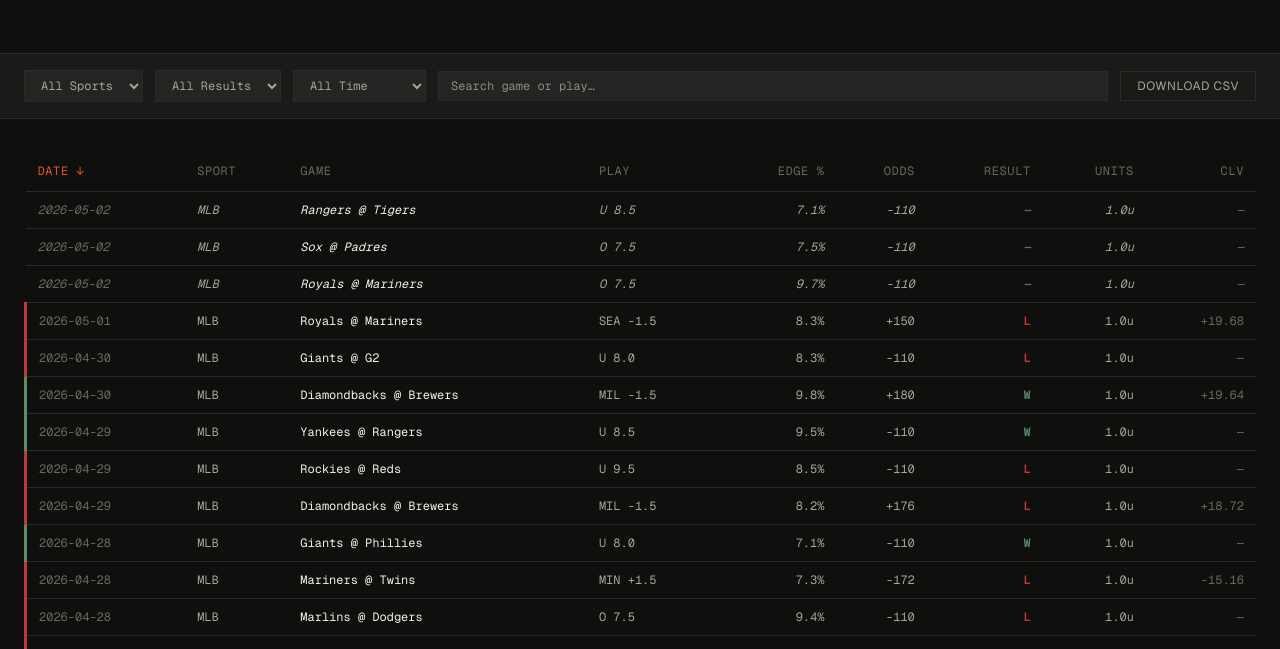
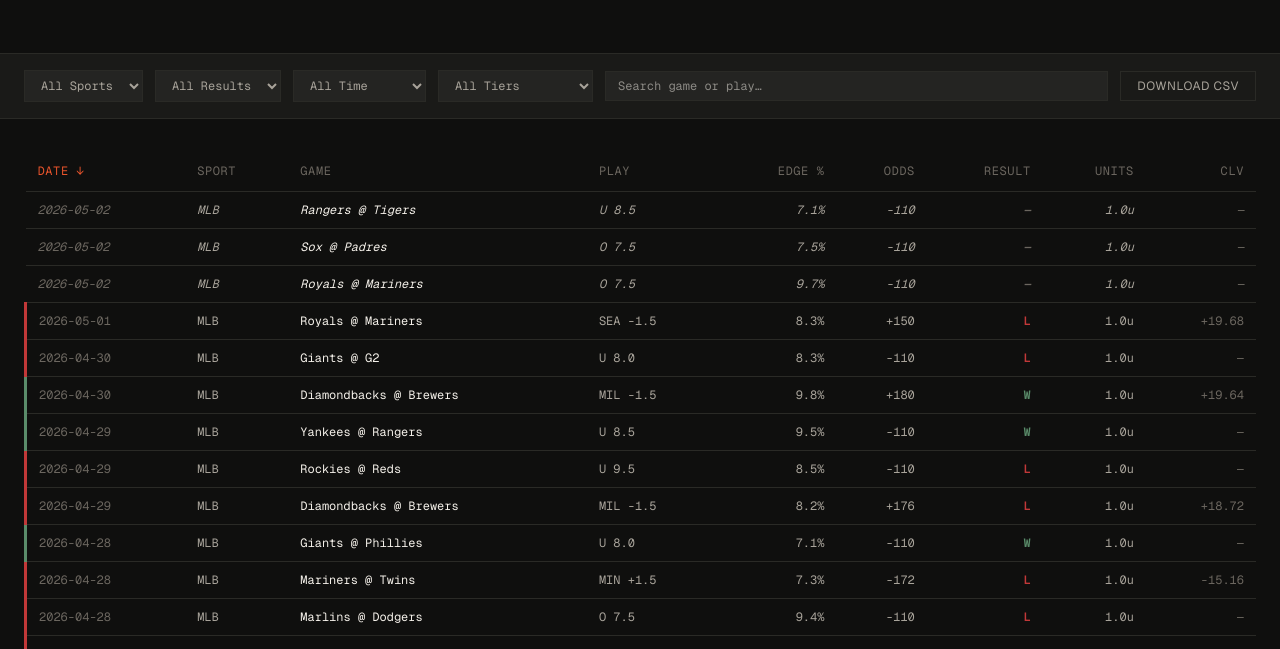
Before and after one commit to spencecc/outlier-sports-, a Next.js app: page /bet-log in a window 1280 px wide. Shown: the part 261-910 px from the top of the page. Built offline with nearby package versions, Linux system fonts and the light colour scheme.

Commit message:
Add tier filter and HC badge to bet log; export tier field

```diff
--- a/src/app/bet-log/page.tsx
+++ b/src/app/bet-log/page.tsx
@@ -10,6 +10,7 @@ type SortKey = keyof Bet;
 type SortDir = "asc" | "desc";
 type ResultFilter = "all" | "win" | "loss" | "push" | "pending";
 type DateFilter = "all" | "2026" | "last30" | "last7";
+type TierFilter = "all" | "High Conviction" | "Standard Edge";
 
 const PAGE_SIZE = 50;
 
@@ -76,6 +77,7 @@ export default function BetLogPage() {
   const [sportFilter, setSportFilter] = useState("all");
   const [resultFilter, setResultFilter] = useState<ResultFilter>("all");
   const [dateFilter, setDateFilter] = useState<DateFilter>("all");
+  const [tierFilter, setTierFilter] = useState<TierFilter>("all");
   const [search, setSearch] = useState("");
   const [page, setPage] = useState(1);
 
@@ -102,6 +104,8 @@ export default function BetLogPage() {
       rows = rows.filter((b) => withinDays(b.date, 30));
     if (dateFilter === "last7")
       rows = rows.filter((b) => withinDays(b.date, 7));
+    if (tierFilter !== "all")
+      rows = rows.filter((b) => (b as Bet & { tier?: string }).tier === tierFilter);
     if (search.trim()) {
       const q = search.toLowerCase();
       rows = rows.filter(
@@ -217,6 +221,22 @@ export default function BetLogPage() {
             <option value="last7">Last 7 Days</option>
           </select>
 
+          {/* Tier */}
+          <select
+            value={tierFilter}
+            onChange={(e) => { setTierFilter(e.target.value as TierFilter); setPage(1); }}
+            className="px-3 py-1.5 text-xs font-mono border outline-none"
+            style={{
+              backgroundColor: "var(--bg-surface-2)",
+              borderColor: "var(--border)",
+              color: "var(--text-secondary)",
+            }}
+          >
+            <option value="all">All Tiers</option>
+            <option value="High Conviction">High Conviction</option>
+            <option value="Standard Edge">Standard Edge</option>
+          </select>
+
           {/* Search */}
           <input
             type="text"
@@ -293,8 +313,16 @@ export default function BetLogPage() {
                     <td className="py-2.5 px-3 max-w-48 truncate" style={{ color: "var(--text-primary)" }}>
                       {bet.game}
                     </td>
-                    <td className="py-2.5 px-3 max-w-48 truncate" style={{ color: "var(--text-secondary)" }}>
-                      {bet.play}
+                    <td className="py-2.5 px-3 max-w-48" style={{ color: "var(--text-secondary)" }}>
+                      <span className="truncate block">{bet.play}</span>
+                      {(bet as Bet & { tier?: string }).tier === "High Conviction" && (
+                        <span
+                          className="text-xs font-sans uppercase tracking-wider px-1 py-px"
+                          style={{ color: "var(--accent)", border: "1px solid var(--accent)", fontSize: "9px" }}
+                        >
+                          HC
+                        </span>
+                      )}
                     </td>
                     <td className="py-2.5 px-3 text-right" style={{ color: "var(--text-secondary)" }}>
                       {bet.edge.toFixed(1)}%
```
